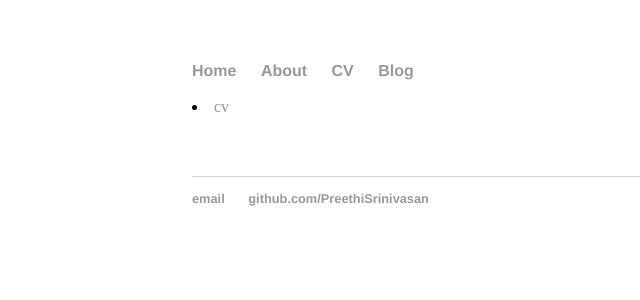
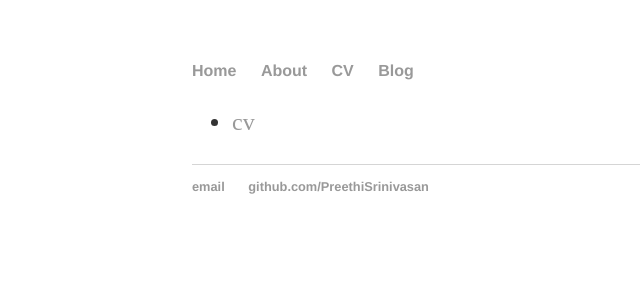
Before and after one commit to mrajesh971/mrajesh971.github.io, a Jekyll site: the page built from cv/index.html, in a window 1280 px wide. Shown: the top 300 px of the page, without its empty margins (0-640 px from the left). Built offline with Jekyll 4.4.1, drawn with Linux system fonts in a browser that asks for light colours.

Commit message:
Update index.html

```diff
--- a/cv/index.html
+++ b/cv/index.html
@@ -3,8 +3,10 @@ layout: default
 title: CV of Your Name
 ---
 
-	<div class="cv">
-		<li><a href="https://drive.google.com/file/d/0Bz8URmIw_ZdjV2dXZEUtVXRfOVU/view?usp=sharing">cv</a> &nbsp</li>
+	<header class="info">
+				<ul>
 
+					<li><a href="https://drive.google.com/drive/folders/0B_U3vrMN05B7U0V4ZEhoQTFVeDA">cv</a> &nbsp</li>
 
-	</div>
+				</ul>
+			<header>
```
